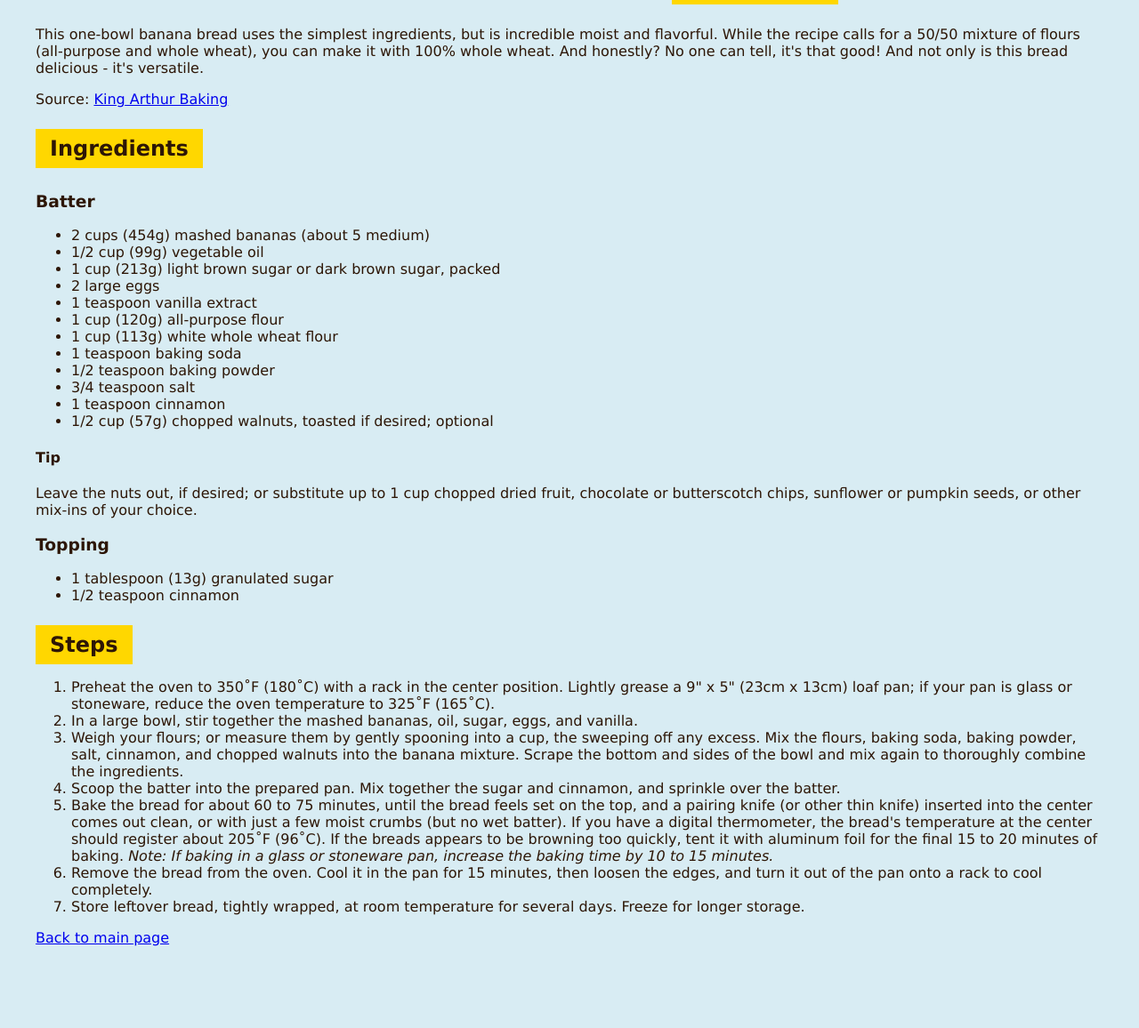
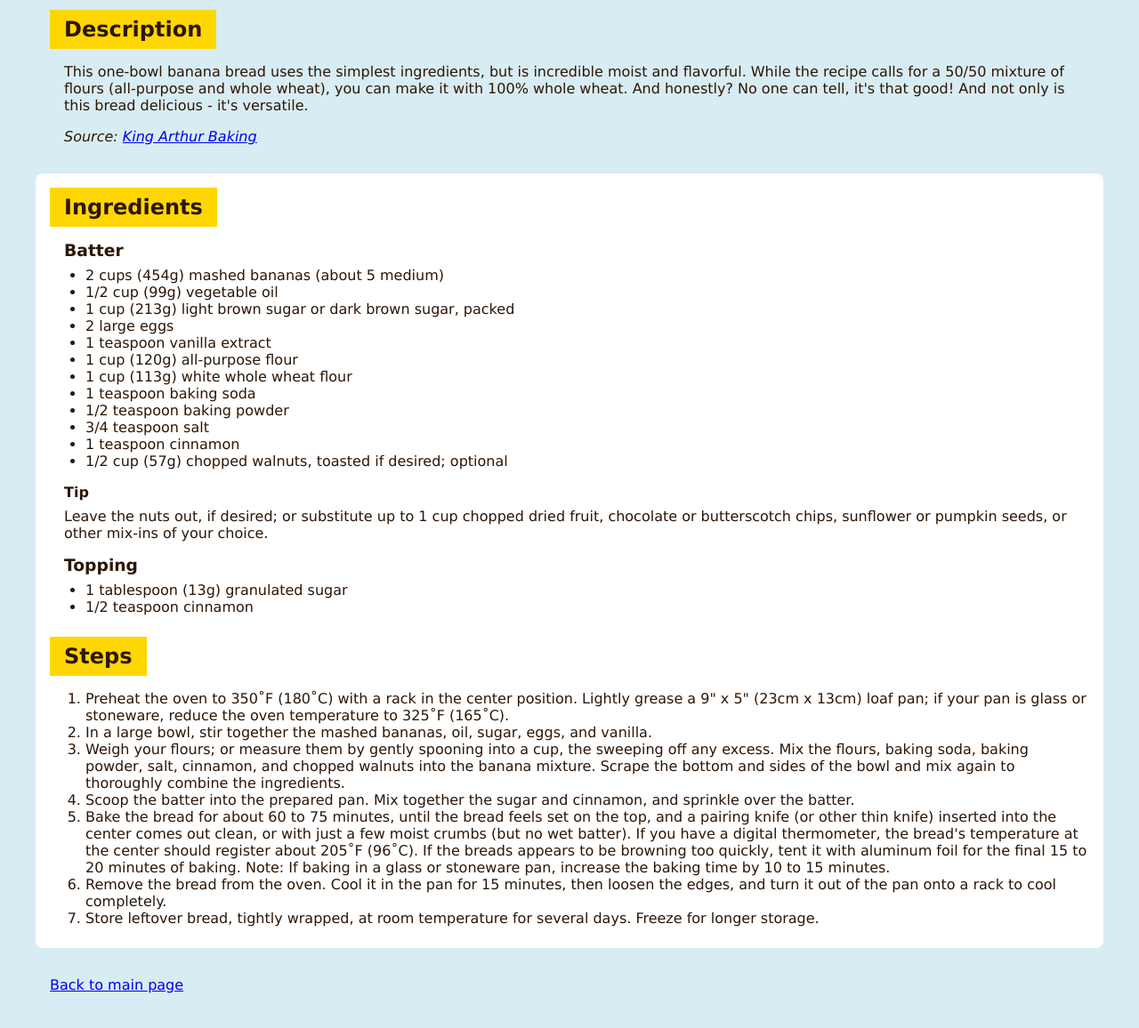
Before and after one commit to SabineEmden/odin-recipes, a plain HTML site: page recipes/banana-bread.html in a window 1280 px wide. Shown: the part 622-1778 px from the top of the page at 89% size. Before the commit the page ends 1726 px from the top, so only its background shows below. Drawn offline with Linux system fonts and the light colour scheme.

Commit message:
apply design to recipe for banana bread

```diff
--- a/recipes/banana-bread.html
+++ b/recipes/banana-bread.html
@@ -6,13 +6,18 @@
   <link rel="stylesheet" href="../style.css">
 </head>
 <body>
+  <div class="intro">
     <h1>Whole Grain Banana Bread</h1>
     <img src="../images/whole-grain-banana-bread.jpeg" alt="sliced loaf of banana bread next to a buttered slice on a plate and a mug of coffee" width="710" height="470">
 
+    <div class="description">
       <h2>Description</h2>
       <p>This one-bowl banana bread uses the simplest ingredients, but is incredible moist and flavorful. While the recipe calls for a 50/50 mixture of flours (all-purpose and whole wheat), you can make it with 100% whole wheat. And honestly? No one can tell, it's that good! And not only is this bread delicious - it's versatile.</p>
-  <p>Source: <a href="https://www.kingarthurbaking.com/recipes/whole-grain-banana-bread-recipe">King Arthur Baking</a></p>
+    <p class="source">Source: <a href="https://www.kingarthurbaking.com/recipes/whole-grain-banana-bread-recipe">King Arthur Baking</a></p>
+    </div>
+  </div>
 
+  <div class="recipe">
     <h2>Ingredients</h2>
     <h3>Batter</h3>
     <ul>
@@ -30,7 +35,7 @@
       <li>1/2 cup (57g) chopped walnuts, toasted if desired; optional</li>
     </ul>
     <h4>Tip</h4>
-  Leave the nuts out, if desired; or substitute up to 1 cup chopped dried fruit, chocolate or butterscotch chips, sunflower or pumpkin seeds, or other mix-ins of your choice.
+    <p>Leave the nuts out, if desired; or substitute up to 1 cup chopped dried fruit, chocolate or butterscotch chips, sunflower or pumpkin seeds, or other mix-ins of your choice.</p>
     <h3>Topping</h3>
     <ul>
       <li>1 tablespoon (13g) granulated sugar</li>
@@ -43,10 +48,14 @@
       <li>In a large bowl, stir together the mashed bananas, oil, sugar, eggs, and vanilla.</li>
       <li>Weigh your flours; or measure them by gently spooning into a cup, the sweeping off any excess. Mix the flours, baking soda, baking powder, salt, cinnamon, and chopped walnuts into the banana mixture. Scrape the bottom and sides of the bowl and mix again to thoroughly combine the ingredients.</li>
       <li>Scoop the batter into the prepared pan. Mix together the sugar and cinnamon, and sprinkle over the batter.</li>
-    <li>Bake the bread for about 60 to 75 minutes, until the bread feels set on the top, and a pairing knife (or other thin knife) inserted into the center comes out clean, or with just a few moist crumbs (but no wet batter). If you have a digital thermometer, the bread's temperature at the center should register about 205˚F (96˚C). If the breads appears to be browning too quickly, tent it with aluminum foil for the final 15 to 20 minutes of baking. <i>Note: If baking in a glass or stoneware pan, increase the baking time by 10 to 15 minutes.</i></li>
+      <li>Bake the bread for about 60 to 75 minutes, until the bread feels set on the top, and a pairing knife (or other thin knife) inserted into the center comes out clean, or with just a few moist crumbs (but no wet batter). If you have a digital thermometer, the bread's temperature at the center should register about 205˚F (96˚C). If the breads appears to be browning too quickly, tent it with aluminum foil for the final 15 to 20 minutes of baking. <span>Note: If baking in a glass or stoneware pan, increase the baking time by 10 to 15 minutes.</span></li>
       <li>Remove the bread from the oven. Cool it in the pan for 15 minutes, then loosen the edges, and turn it out of the pan onto a rack to cool completely.</li>
       <li>Store leftover bread, tightly wrapped, at room temperature for several days. Freeze for longer storage.</li>
     </ol>
+  </div>
+
+  <div class="nav">
     <a href="../index.html">Back to main page</a>
+  </div>
 </body>
 </html>
--- a/style.css
+++ b/style.css
@@ -9,18 +9,32 @@ h1 {
   font-family: Georgia, 'Times New Roman', serif;
   font-size: 40px;
   margin: 0;
+  padding-bottom: 8px;
+  text-decoration: underline;
+  text-decoration-color: gold;
 }
 
 h2 {
   display: inline-block;
   background-color: gold;
+
+}
+
+h2 {
   margin: 8px 0;
   padding: 8px 16px;
 }
 
+h3, h4 {
+  margin: 8px 0;
+  padding: 0 16px;
+}
+
 img {
+  background-color: gold;
   display: inline-block;
   margin: 24px 0;
+  padding-left: 16px;
 }
 
 .intro {
@@ -39,8 +53,12 @@ img {
   margin-bottom: 32px;
 }
 
-ul, ol {
+ul, ol, p {
   margin: 8px 0 16px;
+}
+
+p {
+  padding-left: 16px;
 }
 
 .nav {
```
Also changed, not shown: recipes/fudge-brownies.html (+0 -1 lines). Lines whose indentation alone changed are shown as unchanged.
